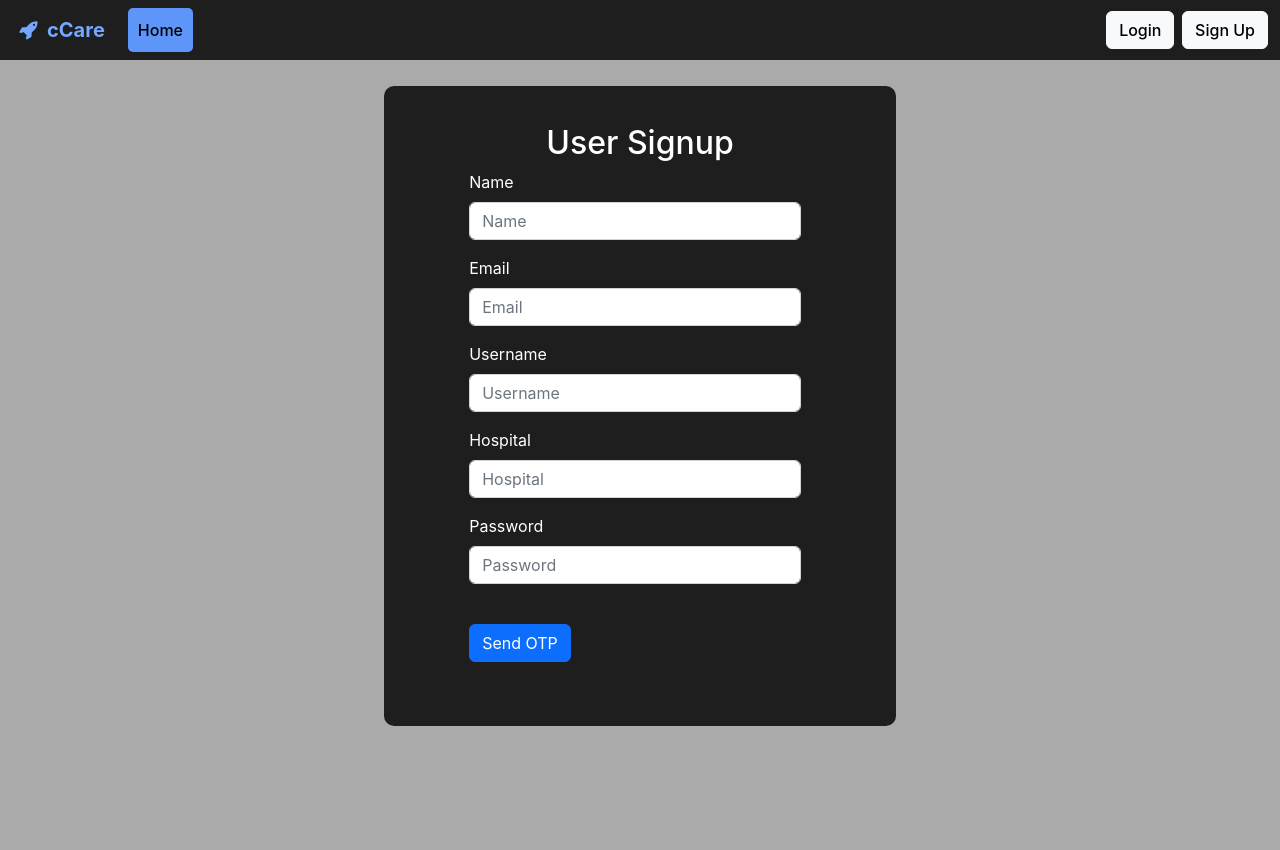
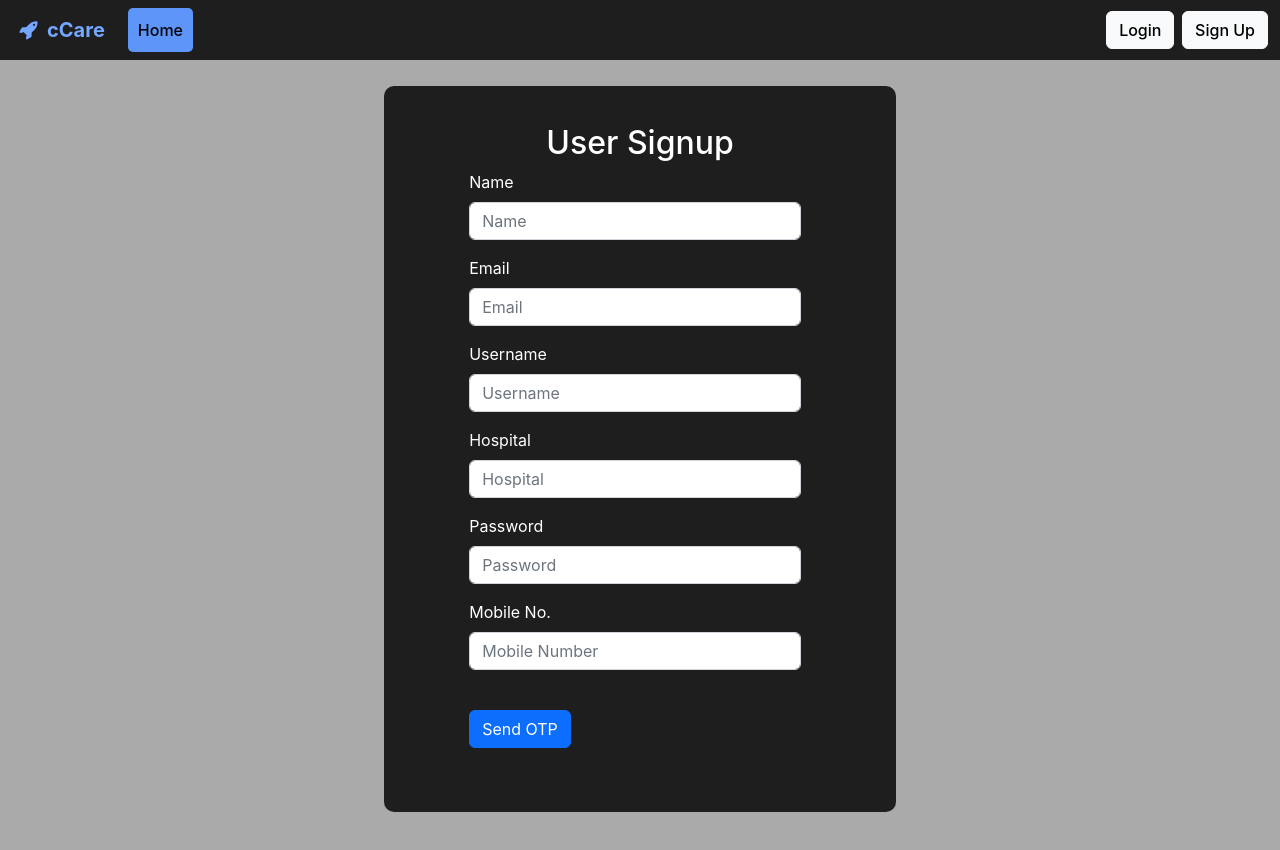
Before and after one commit to urujahmedsyed/cancerfrontend, a React (Create React App) app: page /signup in a window 1280 px wide. Shown: the top 850 px of the page. Before the commit the page ends 800 px from the top, so only its background shows below. Built offline with nearby package versions, Linux system fonts and the light colour scheme.

Commit message:
modified:   src/components/SignUp.js

```diff
--- a/src/components/SignUp.js
+++ b/src/components/SignUp.js
@@ -172,6 +172,19 @@ function SignUp() {
                 placeholder="Password"
               />
             </div>
+            <div class="mb-3">
+              <label for="exampleInputMobileNo1" class="form-label">
+                Mobile No.
+              </label>
+              <input
+                value={mobile}
+                onChange={(e) => setMobile(e.target.value)}
+                type="number"
+                class="form-control"
+                id="exampleInputMobileNo1"
+                placeholder="Mobile Number"
+              />
+            </div>
             <br />
             {!otpSent && ( // Render the Send OTP button only if OTP has not been sent
               <button
```
